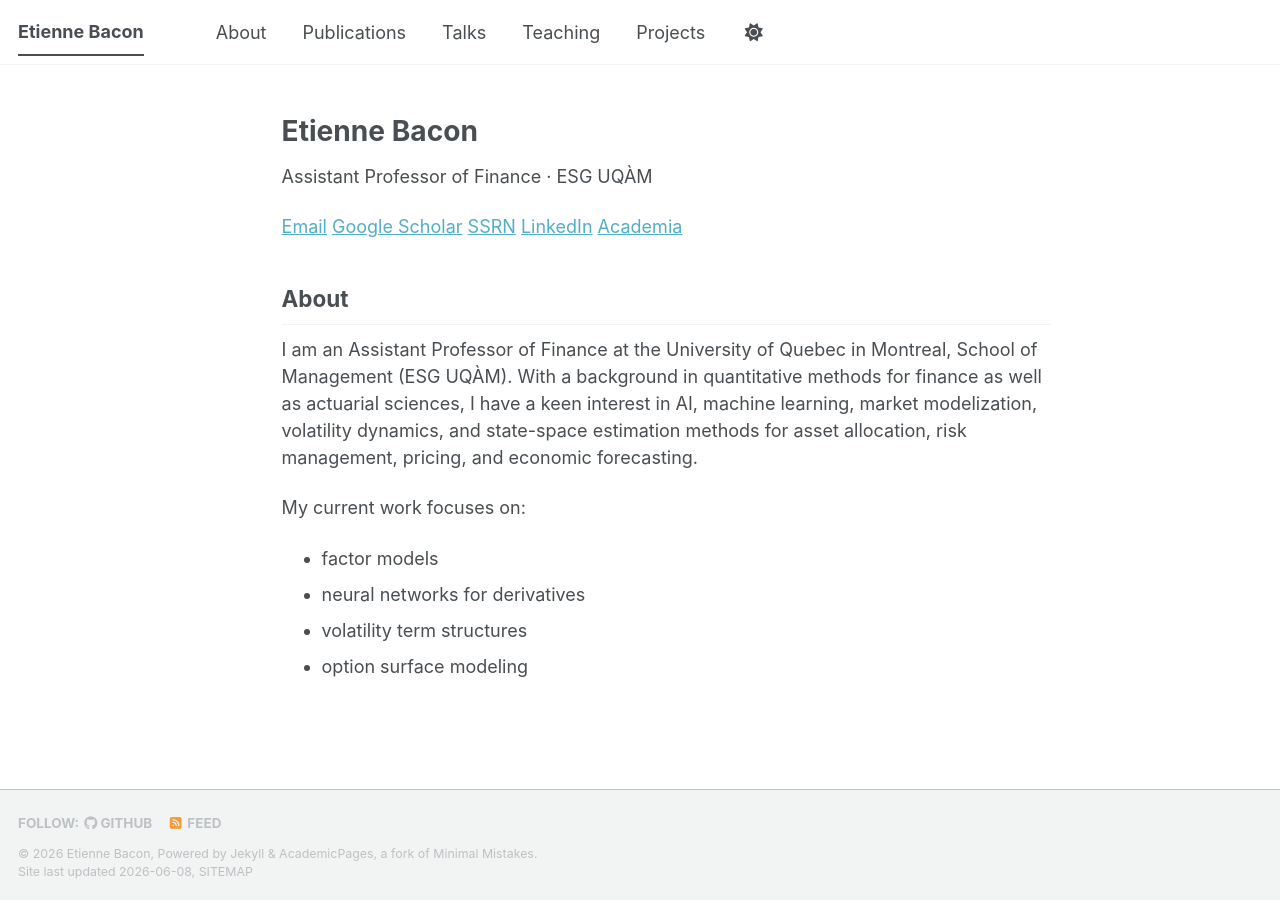
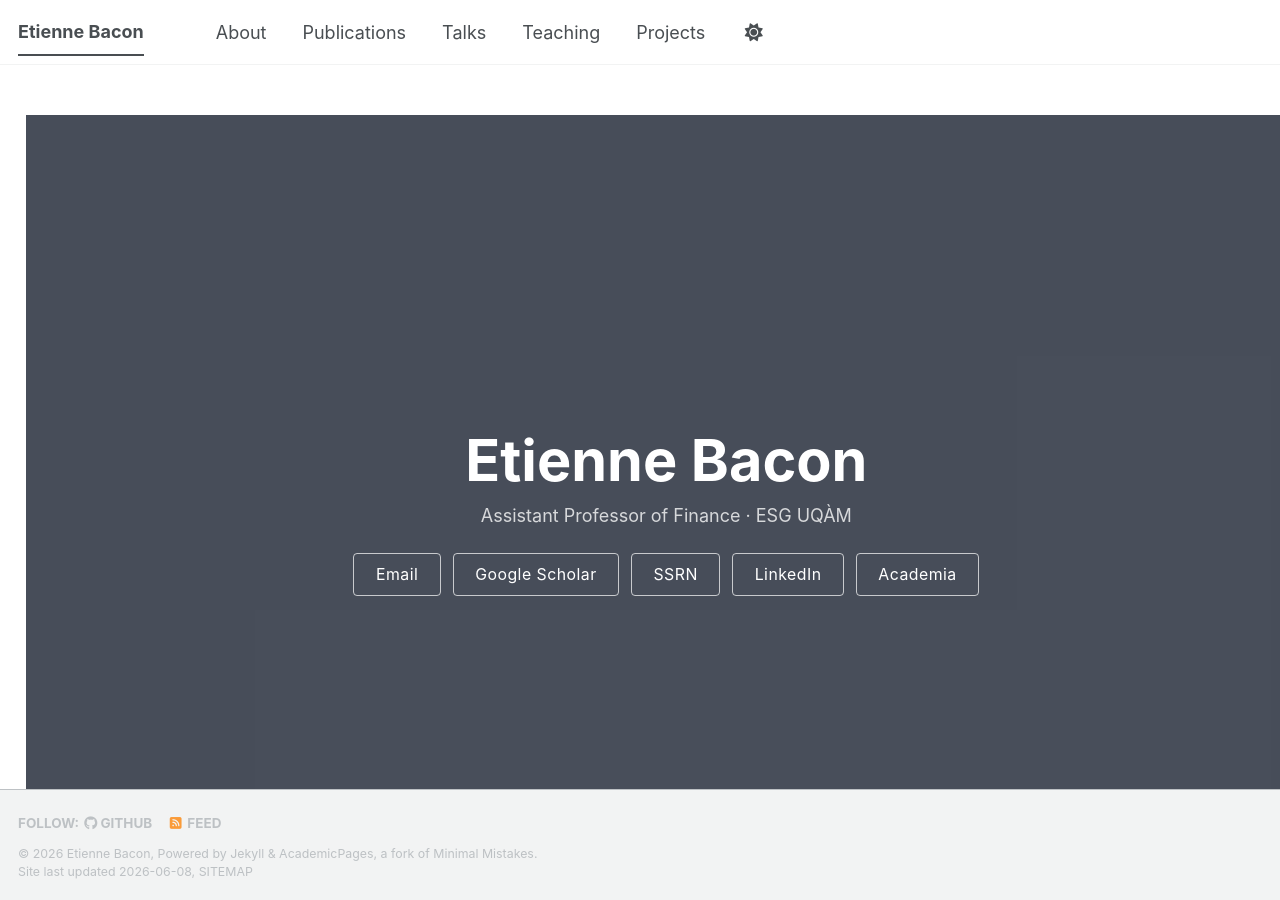
Before and after one commit to EtienneBacon/EtienneBacon.github.io, a Jekyll site: the page built from _pages/about.md, in a window 1280 px wide and 900 px high. Built offline with Jekyll 4.4.1, drawn with Linux system fonts in a browser that asks for light colours; a script bundle is joined from its source files by our own code; library files that are not in the unit come from our copies.

Commit message:
Update main.scss

```diff
--- a/assets/css/main.scss
+++ b/assets/css/main.scss
@@ -41,3 +41,75 @@
     "vendor/font-awesome/solid",
     "vendor/font-awesome/brands"
 ;
+
+/* ── Centered nav ── */
+.masthead__inner-wrap {
+  text-align: center;
+}
+.greedy-nav .visible-links {
+  justify-content: center;
+}
+
+/* ── Hero banner ── */
+.hero-banner {
+  position: relative;
+  width: 100vw;
+  margin-left: calc(-50vw + 50%);
+  min-height: 88vh;
+  display: flex;
+  align-items: center;
+  justify-content: center;
+  text-align: center;
+  background-image: url('/images/hero-bg.jpg');
+  background-size: cover;
+  background-position: center;
+  color: #fff;
+}
+.hero-banner::before {
+  content: '';
+  position: absolute;
+  inset: 0;
+  background: rgba(10, 20, 40, 0.58);
+}
+.hero-content {
+  position: relative;
+  z-index: 1;
+  padding: 3rem 2rem;
+  max-width: 700px;
+}
+.hero-content h1 {
+  font-size: 3.2rem;
+  font-weight: 700;
+  color: #fff !important;
+  margin: 0 0 0.4rem;
+  border: none;
+}
+.hero-sub {
+  font-size: 1.15rem;
+  color: rgba(255,255,255,0.78);
+  margin: 0 0 2rem;
+}
+.hero-links {
+  display: flex;
+  flex-wrap: wrap;
+  gap: 0.65rem;
+  justify-content: center;
+}
+.hero-links a {
+  display: inline-block;
+  padding: 0.5rem 1.2rem;
+  border: 1.5px solid rgba(255,255,255,0.7);
+  border-radius: 4px;
+  color: #fff;
+  font-size: 0.88rem;
+  letter-spacing: 0.03em;
+  text-decoration: none;
+  transition: background 0.18s, color 0.18s;
+}
+.hero-links a:hover {
+  background: rgba(255,255,255,0.15);
+}
+
+@media (max-width: 600px) {
+  .hero-content h1 { font-size: 2.2rem; }
+}
```
